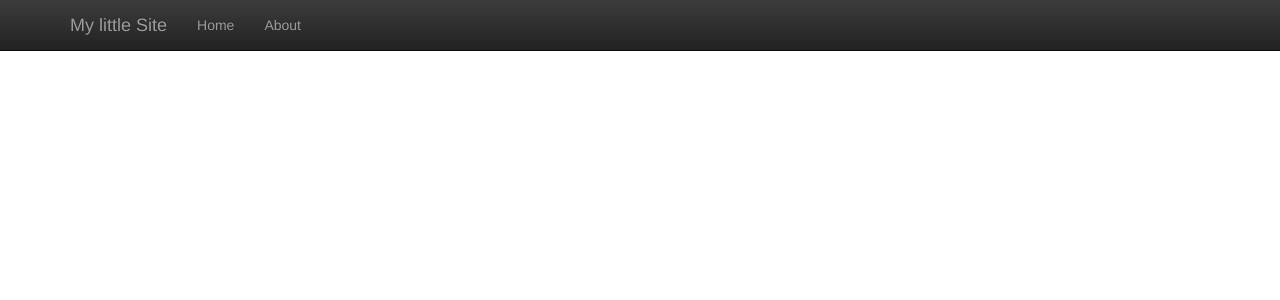
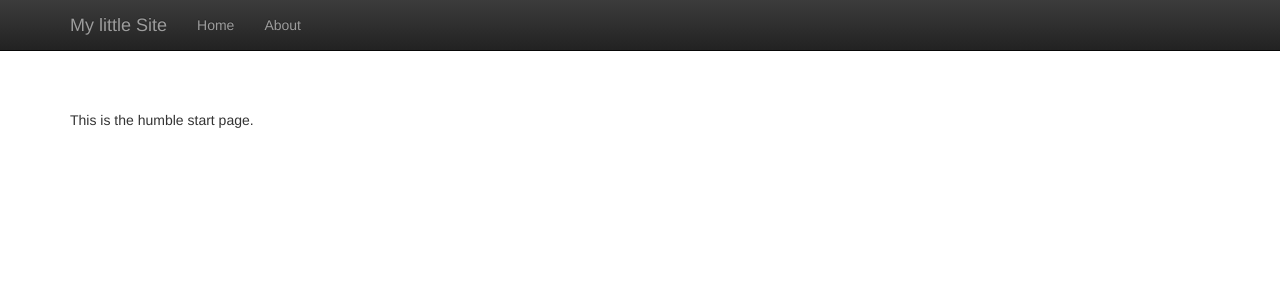
Before and after one commit to oschettler/everid-site2, a Jekyll site: the page built from index.html, in a window 1280 px wide. Shown: the top 300 px of the page. Built offline with Jekyll 4.4.1, drawn with Linux system fonts in a browser that asks for light colours; nearby versions of some CDN libraries.

Commit message:
save index.html

```diff
--- a/index.html
+++ b/index.html
@@ -3,4 +3,4 @@ title: Startpage
 layout: default
 tags: published
 ---
-<div><br clear="none"/></div>
+<div>This is the humble start page.</div>
```
